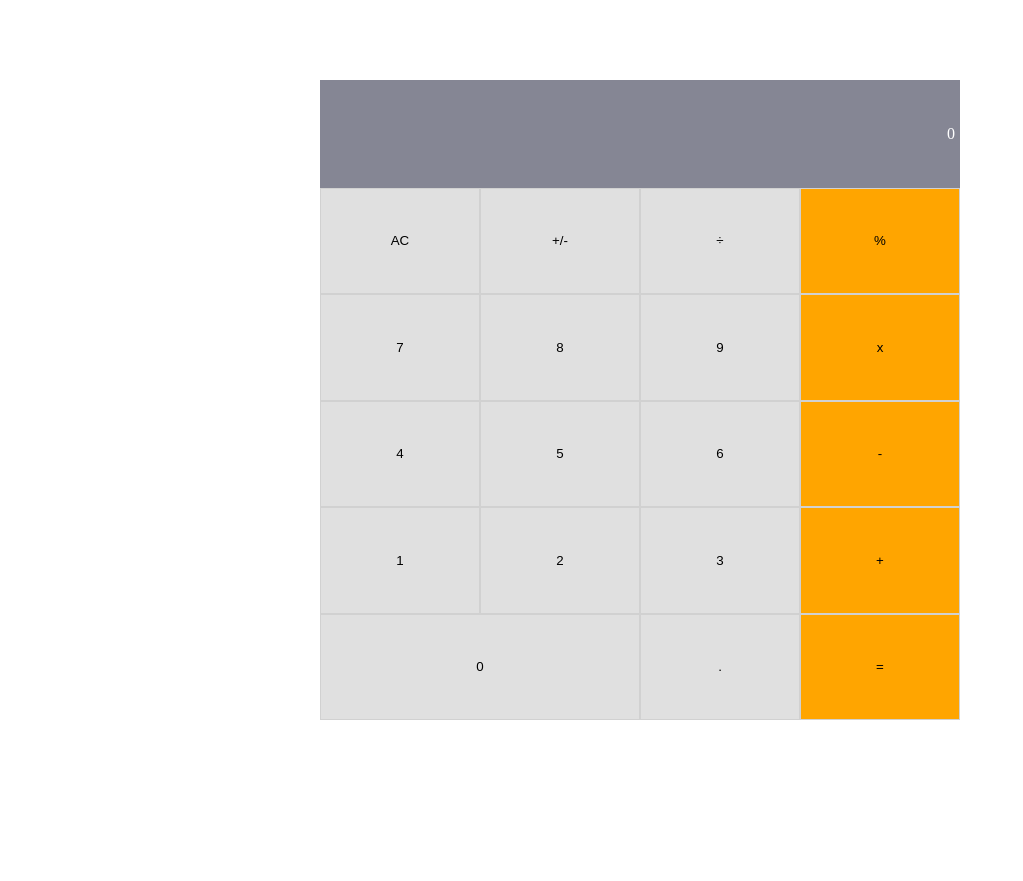
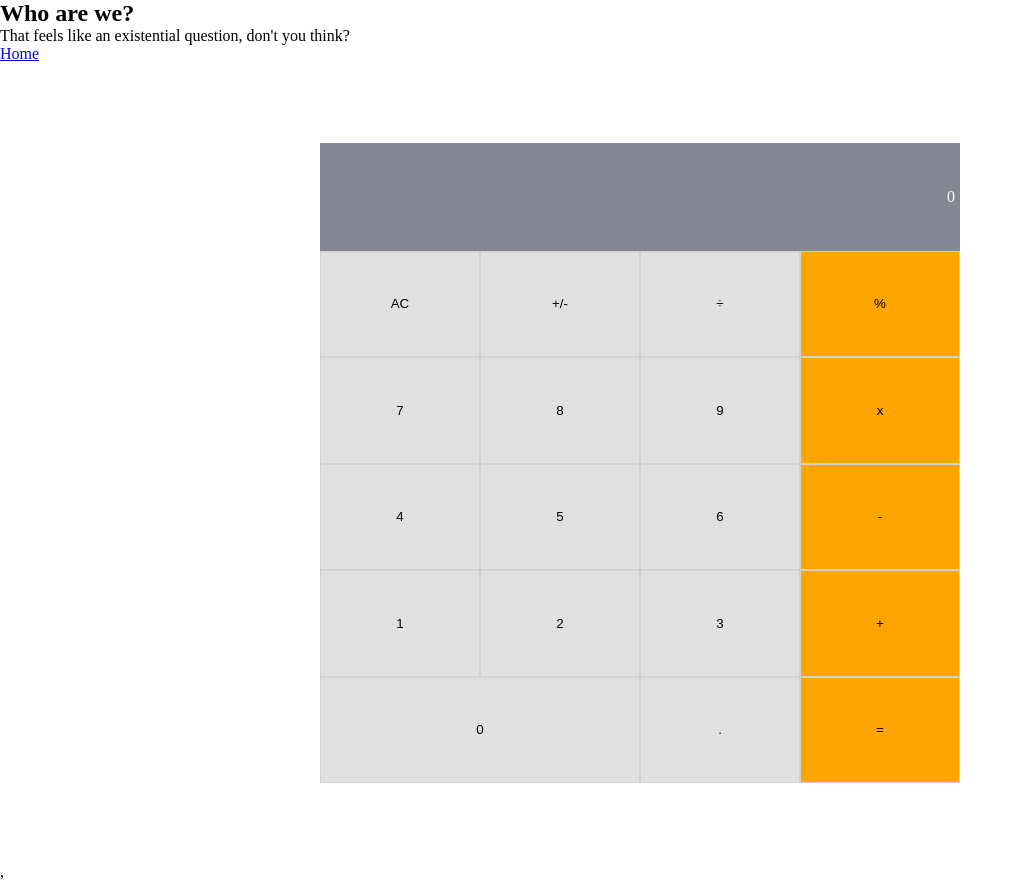
Before and after one commit to AminaBuhari/Math-Magician, a React (Create React App) app: page /about in a window 1280 px wide. Shown: the whole page, without its empty margins (0-1023 px from the left). Before the commit the page ends 800 px from the top, so only its background shows below. Built offline with nearby package versions, Linux system fonts and the light colour scheme.

Commit message:
testing routers

```diff
--- a/package.json
+++ b/package.json
@@ -9,6 +9,7 @@
     "big.js": "^6.1.1",
     "react": "^18.0.0",
     "react-dom": "^18.0.0",
+    "react-router-dom": "^6.3.0",
     "react-scripts": "5.0.1",
     "sass": "^1.50.1",
     "web-vitals": "^2.1.4"
--- a/src/App.js
+++ b/src/App.js
@@ -1,8 +1,16 @@
+import React from 'react';
+import { Routes, Route } from 'react-router-dom';
 import Calculator from './components/events';
+import About from './components/about';
+import Home from './components/home';
 
 function App() {
   return (
     <div className="App">
+      <Routes>
+        <Route exact path="/" element={<Home />} />
+        <Route path="about" element={<About />} />
+      </Routes>
       <header className="header">
         <Calculator />
       </header>
--- /dev/null
+++ b/src/components/about.js
@@ -0,0 +1,20 @@
+import React from 'react';
+import { Link} from 'react-router-dom';
+function About() {
+    return (
+      <>
+        <main>
+          <h2>Who are we?</h2>
+          <p>
+            That feels like an existential question, don't you
+            think?
+          </p>
+        </main>
+        <nav>
+          <Link to="/">Home</Link>
+        </nav>
+      </>
+    );
+}
+
+export default About
--- /dev/null
+++ b/src/components/home.js
@@ -0,0 +1,16 @@
+import React from 'react';
+import { Link} from 'react-router-dom';
+function Home() {
+    return (
+      <>
+        <main>
+          <h2>Welcome to the homepage!</h2>
+          <p>You can do this, I believe in you.</p>
+        </main>
+        <nav>
+          <Link to="/about">About</Link>
+        </nav>
+      </>
+    );
+}
+export default Home;
--- a/src/index.js
+++ b/src/index.js
@@ -1,12 +1,16 @@
 import React from 'react';
 import ReactDOM from 'react-dom/client';
 import './index.css';
+import { BrowserRouter } from 'react-router-dom';
 import App from './App';
 
 const root = ReactDOM.createRoot(document.getElementById('root'));
 root.render(
   <React.StrictMode>
-    <App />
+    <BrowserRouter>
+      <App />
+    </BrowserRouter>
+    ,
   </React.StrictMode>,
 );
 
```
Also changed, not shown: 1 other file (tests, documents, lock files or other folders).
